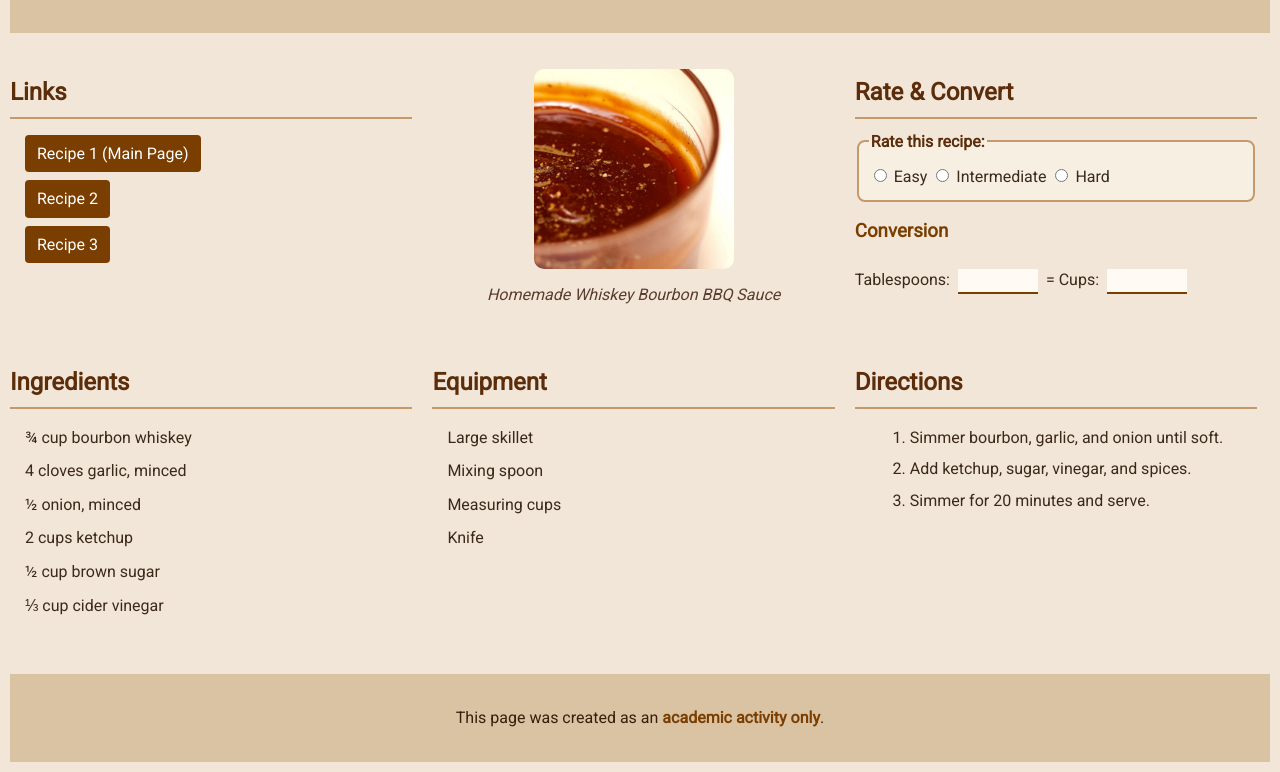
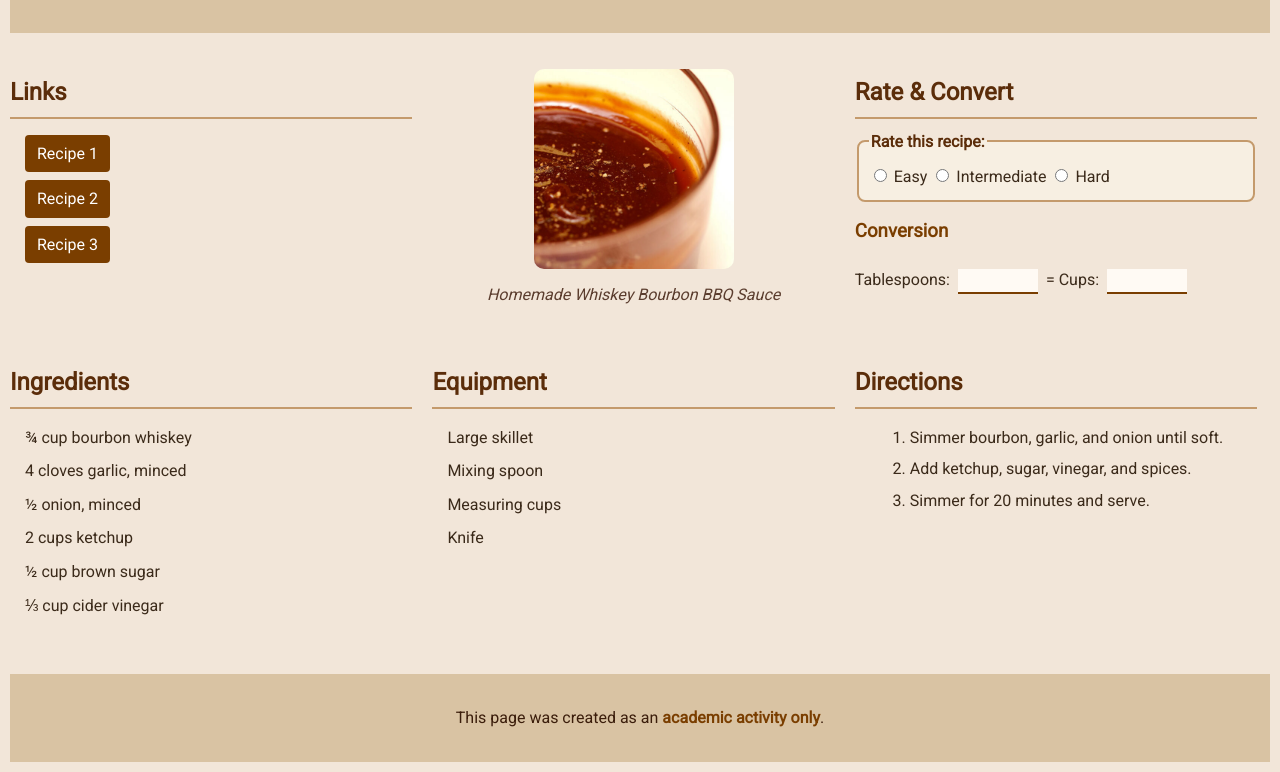
Before and after one commit to Erik0nFire/Coding-Assignment-4, a plain HTML site: page index.html in a window 1280 px wide. Shown: the part 147-919 px from the top of the page. Drawn offline with Linux system fonts and the light colour scheme.

Commit message:
Update index.html

```diff
--- a/index.html
+++ b/index.html
@@ -28,7 +28,7 @@
       <div class="col" style="width:33%">
         <h2>Links</h2>
         <ul>
-          <li><a href="CodingAssignment4/index.html">Recipe 1 (Main Page)</a></li>
+          <li><a href="CodingAssignment4/index.html">Recipe 1</a></li>
           <li><a href="Recipe2/index.html">Recipe 2</a></li>
           <li><a href="Recipe3/index.html">Recipe 3</a></li>
         </ul>
```
